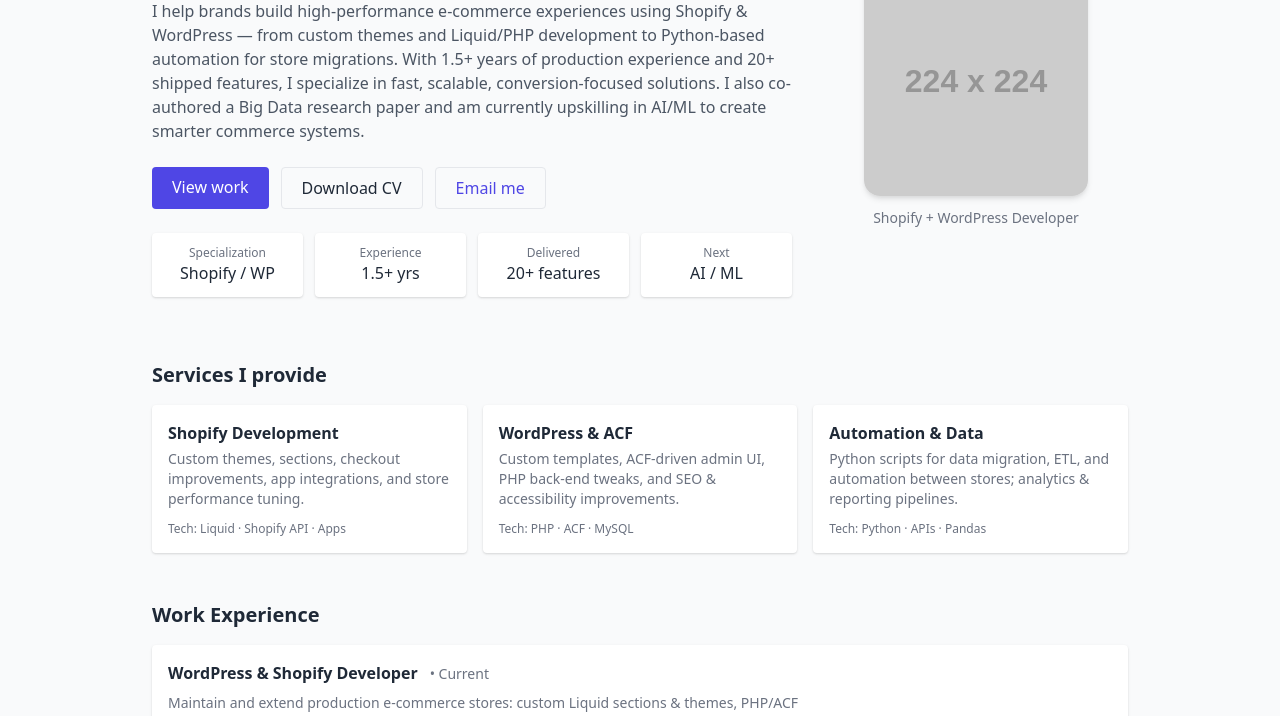
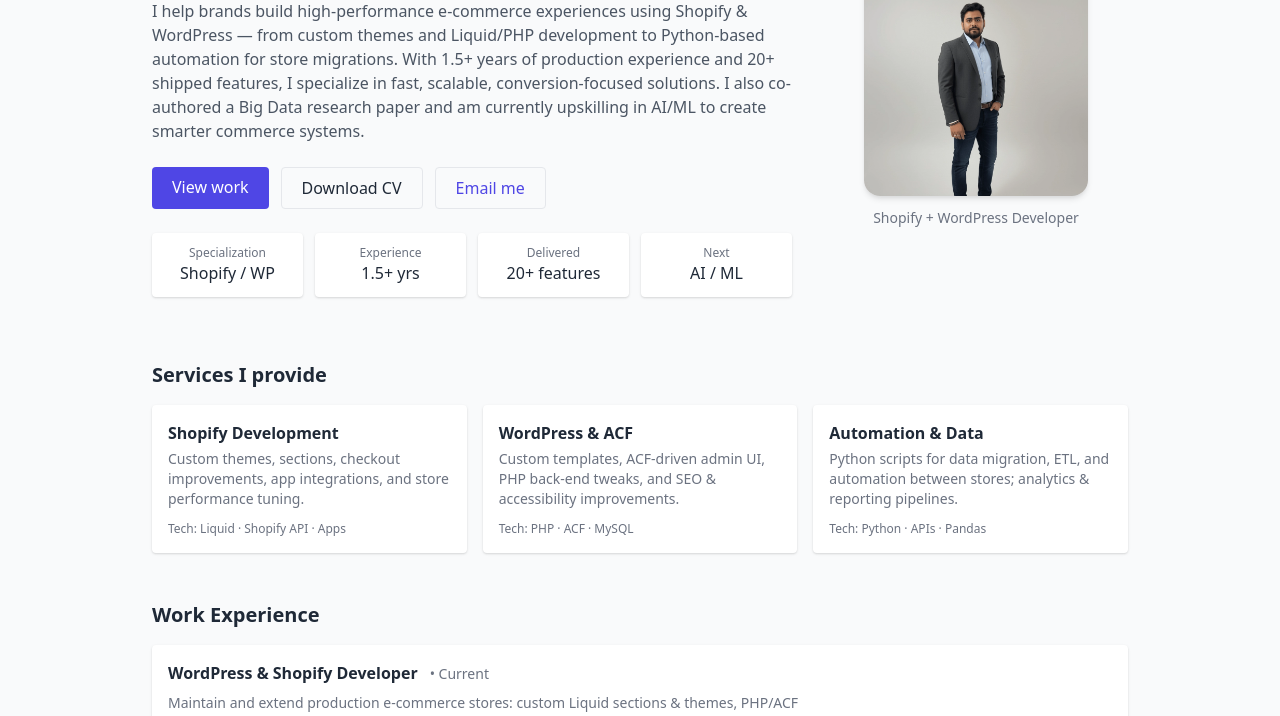
Before and after one commit to saket3171/saket.github.io, a plain HTML site: page index.html in a window 1280 px wide. Shown: the part 210-926 px from the top of the page. Drawn offline with nearby package versions, Linux system fonts and the light colour scheme; placeholder pictures from the web are drawn by us.

Commit message:
Update index.html

```diff
--- a/index.html
+++ b/index.html
@@ -98,7 +98,7 @@
 
       <div class="hidden md:block text-center">
         <!-- REPLACE with your headshot at assets/img/headshot.jpg -->
-        <img src="https://via.placeholder.com/224x224.png?text=Headshot" alt="Saket headshot" class="w-56 h-56 rounded-2xl object-cover shadow-md mx-auto" />
+        <img src="Saket_headshot.webp" alt="Saket headshot" class="w-56 h-56 rounded-2xl object-cover shadow-md mx-auto" />
         <div class="mt-3 text-sm muted">Shopify + WordPress Developer</div>
       </div>
     </section>
```
